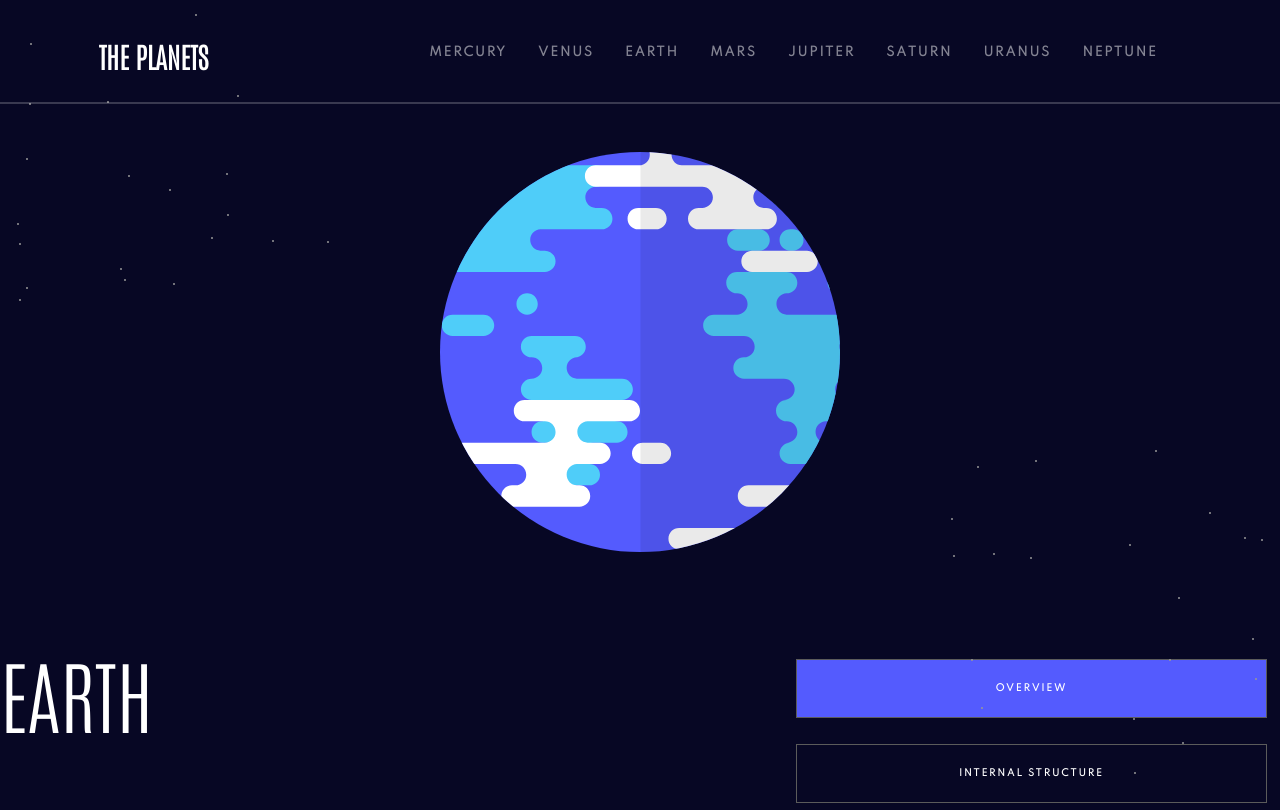
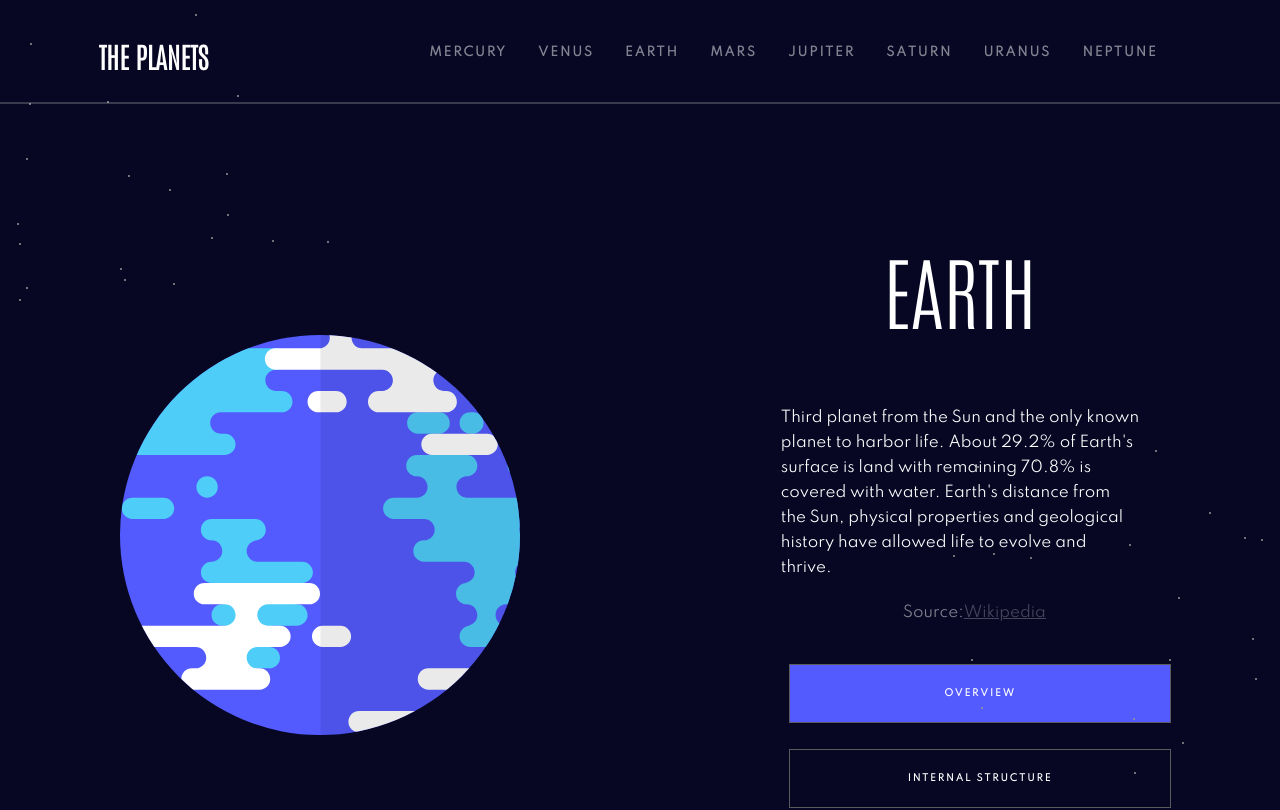
Before and after one commit to wilcodes/planet-app, a React (Create React App) app: page / in a window 1280 px wide. Shown: the top 810 px of the page. Built offline with nearby package versions, Linux system fonts and the light colour scheme.

Commit message:
changing the layout of the main section for desktop devices

```diff
--- a/src/MainSection/BoxWrapper.js
+++ b/src/MainSection/BoxWrapper.js
@@ -7,7 +7,12 @@ export const BoxWrapper = styled.div`
   align-items: center;
   margin-top: 3em;
   list-style: none;
+  @media only screen and (min-width:700px) and (max-width: 1024px){
 
+  }
+  @media only screen and (min-width: 1025px)  {
+    flex-direction: row;
+  }
 
 `
 
@@ -17,7 +22,10 @@ export const BoxContentWrapper = styled.div`
    flex-direction: row ;
    align-items: center;
   margin-top: 2em;
-
+  @media only screen and (min-width: 1025px)  {
+    flex-direction: column;
+    width: 50%;
+  }
 
 
 
--- a/src/MainSection/PlanetDescription/DescriptionStyles.js
+++ b/src/MainSection/PlanetDescription/DescriptionStyles.js
@@ -15,7 +15,7 @@ export const Title = styled.h1`
   @media only screen and (min-width: 1024px){
     font-size: 80px;
     line-height: 104px;
-    text-align: left;
+    text-align: center;
   }
   @media only screen and (min-width:700px) and (max-width: 1024px){
     font-size: 48px;
@@ -61,6 +61,13 @@ export const Link = styled.a`
     text-align: left;
     margin-top: 1.1em;
   }
+  @media only screen and (min-width: 1025px)  {
+
+    font-size: 15px;
+    line-height: 25px;
+    margin: 0 auto;
+    text-align: left;
+  }
 
 `
 
@@ -70,7 +77,6 @@ export const Text = styled.p`
   font-weight: normal;
   font-size: 11px;
   line-height: 22px;
-  /* or 200% */
   color: #FFFFFF;
   text-align: justify;
 
@@ -81,5 +87,9 @@ export const Text = styled.p`
   @media only screen and (min-width: 1025px)  {
     font-size: 15px;
     line-height: 25px;
+    width: 80%;
+    margin: 10px auto;
+    text-align: left;
+    display: flex;
   }
 `
--- a/src/MainSection/PlanetDescription/PlanetDescription.js
+++ b/src/MainSection/PlanetDescription/PlanetDescription.js
@@ -1,6 +1,5 @@
 import React from "react";
 import {Title, Text, Link, Wrapper} from "./DescriptionStyles"
-import { TiArrowRightThick } from "react-icons/ti";
 
 const PlanetDescription = ({planetDetail, currentPlanet,planet}) =>{
     const textRender=(userChoice)=>{
@@ -17,7 +16,11 @@ const PlanetDescription = ({planetDetail, currentPlanet,planet}) =>{
             <Title>{currentPlanet}</Title>
             {textRender(planetDetail)}
               <Wrapper >
-                  <Text style={{opacity:"0.5", mixBlend: "normal"}}>Source:</Text> <Link>Wiki <TiArrowRightThick style={{position:"relative", top:"3px", left:"1px", width:"15px", height: "15px"}}/> </Link>
+                  <Text style={{opacity:"0.5", mixBlend: "normal"}}>Source:
+                      <Link href={'https://en.wikipedia.org/wiki/Main_Page'} target="_blank">  Wikipedia</Link>
+
+                  </Text>
+
               </Wrapper>
         </Wrapper>
     )
--- a/src/MainSection/UserSelection.js/UserSelectionStyles.js
+++ b/src/MainSection/UserSelection.js/UserSelectionStyles.js
@@ -6,6 +6,9 @@ export const ButtonWrapper = styled.ul`
   width: 50%;
   @media only screen and (max-width: 700px){
     width: 0;
+  }
+  @media only screen and (min-width: 1025px)  {
+    width: 70%;
   }
 `
 export const Button = styled.button`
@@ -37,6 +40,7 @@ export const Text = styled.p`
   font-weight: bold;
   font-size: 9px;
   line-height: 25px;
+
   /* identical to box height, or 278% */
 
   letter-spacing: 1.92857px;
```
